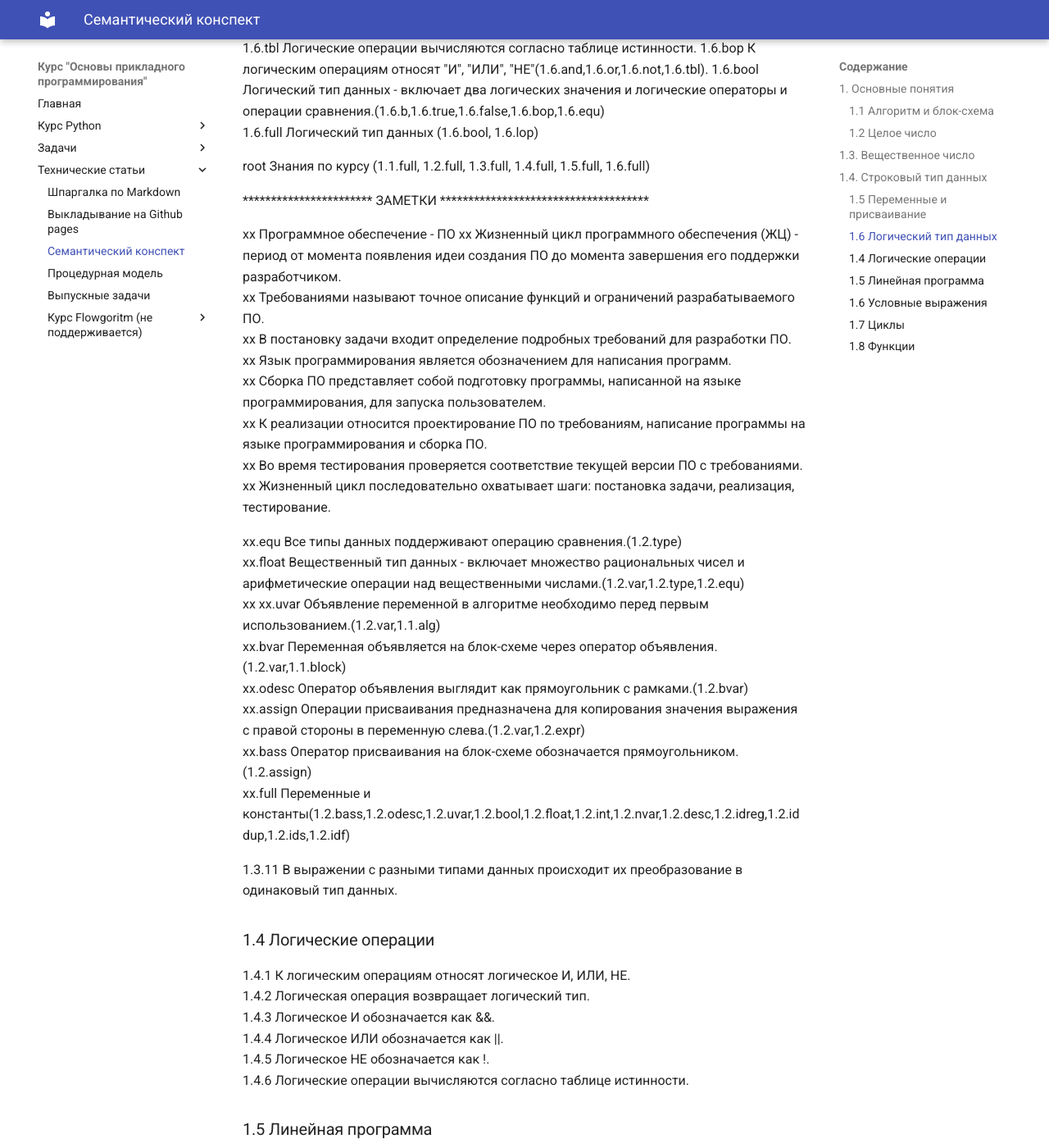
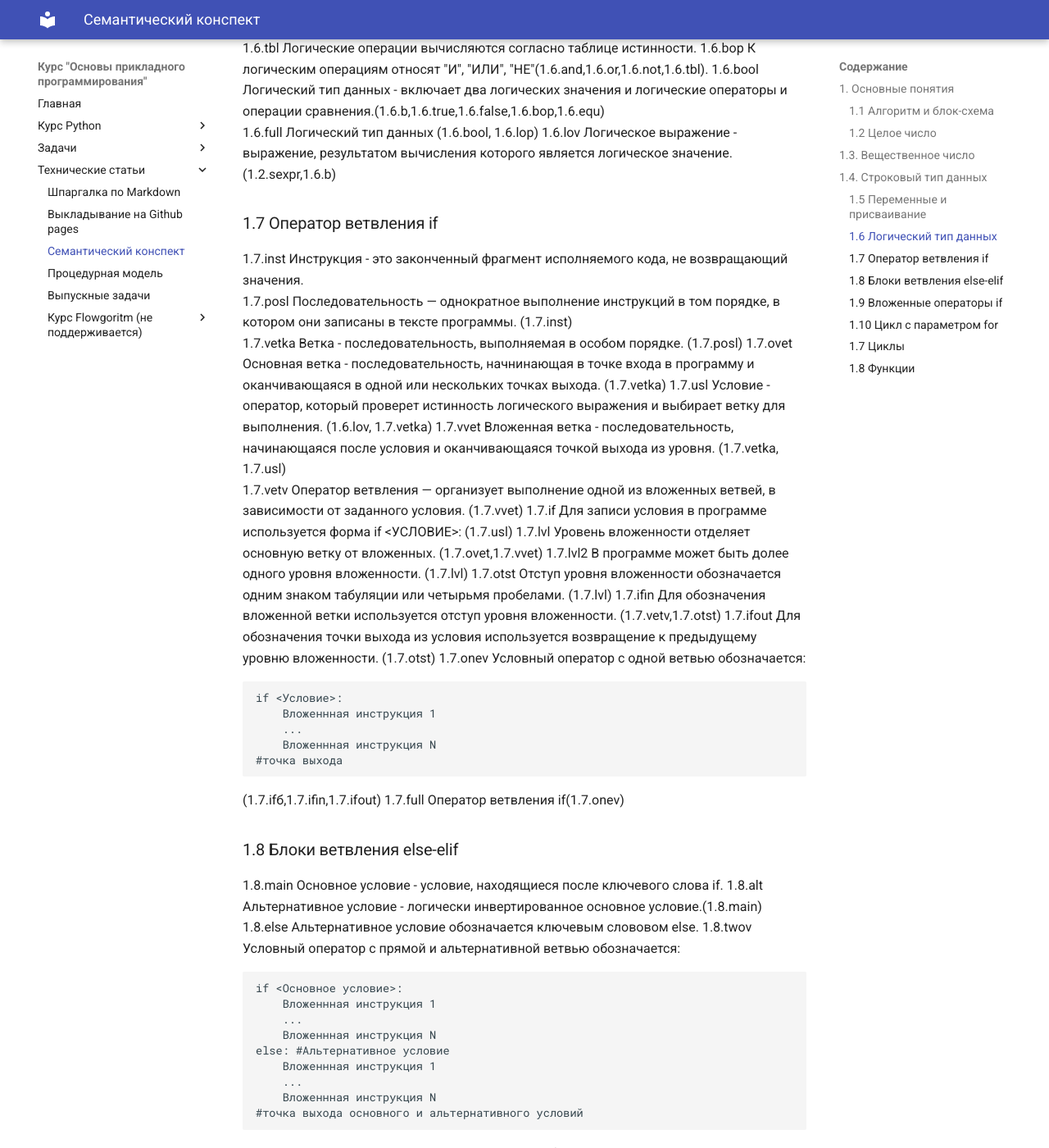
Before and after one commit to antlas1/studyprog, an MkDocs documentation site: the page built from docs/tech/semantic.md, in a window 1280 px wide and 1400 px high, scrolled down 2438 px. Shown: the whole window at 82% size. Built offline with MkDocs 1.6.1 and Material for MkDocs 9.7.7, drawn with Linux system fonts in a browser that asks for light colours; a script that is not in the unit is left out; some of the changed text lies outside the part shown.

Commit message:
upd model

````diff
--- a/docs/tech/semantic.md
+++ b/docs/tech/semantic.md
@@ -16,8 +16,8 @@
 1.1.full   Алгоритм и блок-схема (1.1.valg,1.1.prog,1.1.mbeg,1.1.step,1.1.obr,1.1.oval,1.1.blow,1.1.bfig,1.1.bread)
 
 ###1.2 Целое число
-1.2.type   Тип данных - определяет множество значений и операции над этими значениями.
-1.2.sexpr  Простым выражением называется совокупность значений, операций и скобок, которая возвращает значение.
+1.2.type   Тип данных определяет множество допустимых значений.
+1.2.sexpr  Простым выражением называется совокупность значений, операций и скобок, которая возвращает значение определенного типа данных. (1.2.type)
 1.2.plus   Операция сложения записывается как "+".
 1.2.minus  Операция вычитания записывается как "-".
 1.2.multy  Операция умножения записывается как "*".
@@ -26,18 +26,19 @@
 1.2.carif  К арифметическим операциям для целочисленного типа относят сложение, вычитание, умножение, деление и получения остатка от деления.  (1.2.plus,1.2.minus,1.2.multy,1.2.cdiv,1.2.odiv)
 1.2.cres   Целочисленные арифметические операции возвращают целое число. (1.2.carif)
 1.2.intmn  Множество целых чисел включает в себя положительные и отрицательные целые числа.
-1.2.int    Целочисленный тип данных включает множество целых чисел и целочисленные арифметические операции.(1.2.type,1.2.carif,1.2.intmn)
-1.2.skob Для управления приоритетом вычисления операций в выражении необходимо использовать скобки. (1.2.sexpr)
-1.2.full Целое число (1.2.int,1.2.skob,1.2.cres)
+1.2.int    Целочисленный тип данных включает множество целых чисел.(1.2.type,1.2.intmn)
+1.2.intv   Целочисленное выражение - выражение, составленные из целочисленного типа данных и целочисленных операций. (1.2.type,1.2.sexpr,1.2.carif,1.2.int)
+1.2.full Целое число (1.2.intv)
 
 ##1.3. Вещественное число
 1.3.floatmn  Множество вещественных чисел включает в себя рациональные числа.
 1.3.floatp   Вещественные числа записываются через точку (1.3.floatmn)
 1.3.div  Операция деления записывается как "/".
 1.3.farif  К арифметическим операциям для вещественного типа относят сложение, вычитание, умножение, деление. (1.2.plus,1.2.minus,1.2.multy,1.3.div)
-1.3.float    Вещественный тип данных включает множество вещественных чисел и вещественные арифметические операции.(1.2.type,1.3.farif,1.3.floatmn)
+1.3.float    Вещественный тип данных включает множество вещественных чисел.(1.2.type,1.3.farif,1.3.floatmn)
 1.3.floatret Арифметические операции для двух вещественных чисел возвращают вещественное число. (1.3.farif)
-1.3.full Вещественное число (1.3.floatret,1.3.float,1.3.floatp)
+1.2.floatv   Вещественное выражение - выражение, составленные из вещественного типа данных и арифметических операций для вещественного числа. (1.2.type,1.2.sexpr,1.3.floatret,1.3.float)
+1.3.full Вещественное число (1.3.floatv)
 
 ##1.4. Строковый тип данных
 1.4.string Строковый тип данных включает в себя символы алфавита.(1.2.type)
@@ -76,71 +77,110 @@
 1.6.bop К логическим операциям относят "И", "ИЛИ", "НЕ"(1.6.and,1.6.or,1.6.not,1.6.tbl).
 1.6.bool Логический тип данных - включает два логических значения и логические операторы и операции сравнения.(1.6.b,1.6.true,1.6.false,1.6.bop,1.6.equ)
 1.6.full  Логический тип данных (1.6.bool, 1.6.lop)
+1.6.lov Логическое выражение - выражение, результатом вычисления которого является логическое значение. (1.2.sexpr,1.6.b)
 
-root Знания по курсу (1.1.full, 1.2.full, 1.3.full, 1.4.full, 1.5.full, 1.6.full)
+###1.7 Оператор ветвления if
+1.7.inst Инструкция - это законченный фрагмент исполняемого кода, не возвращающий значения.
+1.7.posl Последовательность — однократное выполнение инструкций в том порядке, в котором они записаны в тексте программы. (1.7.inst)
+1.7.vetka Ветка - последовательность, выполняемая в особом порядке. (1.7.posl)
+1.7.ovet Основная ветка - последовательность, начнинающая в точке входа в программу и оканчивающаяся в одной или нескольких точках выхода. (1.7.vetka)
+1.7.usl Условие - оператор, который проверет истинность логического выражения и выбирает ветку для выполнения. (1.6.lov, 1.7.vetka)
+1.7.vvet Вложенная ветка - последовательность, начинающаяся после условия и оканчивающаяся точкой выхода из уровня. (1.7.vetka, 1.7.usl)
+1.7.vetv Оператор ветвления — организует выполнение одной из вложенных ветвей, в зависимости от заданного условия. (1.7.vvet)
+1.7.if Для записи условия в программе используется форма if <УСЛОВИЕ>: (1.7.usl)
+1.7.lvl Уровень вложенности отделяет основную ветку от вложенных. (1.7.ovet,1.7.vvet)
+1.7.lvl2 В программе может быть долее одного уровня вложенности. (1.7.lvl)
+1.7.otst Отступ уровня вложенности обозначается одним знаком табуляции или четырьмя пробелами. (1.7.lvl)
+1.7.ifin Для обозначения вложенной ветки используется отступ уровня вложенности. (1.7.vetv,1.7.otst)
+1.7.ifout Для обозначения точки выхода из условия используется возвращение к предыдущему уровню вложенности. (1.7.otst)
+1.7.onev Условный оператор с одной ветвью обозначается:
+	```
+	if <Условие>:
+		Вложеннная инструкция 1
+		...
+		Вложеннная инструкция N
+	#точка выхода
+	```
+	(1.7.ifб,1.7.ifin,1.7.ifout)
+1.7.full Оператор ветвления if(1.7.onev)
+
+###1.8 Блоки ветвления else-elif
+1.8.main Основное условие - условие, находящиеся после ключевого слова if.
+1.8.alt  Альтернативное условие - логически инвертированное основное условие.(1.8.main)
+1.8.else Альтернативное условие обозначается ключевым слововом else.
+1.8.twov Условный оператор с прямой и альтернативной ветвью обозначается:
+	```
+	if <Основное условие>:
+		Вложеннная инструкция 1
+		...
+		Вложеннная инструкция N
+	else: #Альтернативное условие
+	    Вложеннная инструкция 1
+		...
+		Вложеннная инструкция N
+	#точка выхода основного и альтернативного условий
+	```
+1.8.casc Каскадный условный оператор ветвью обозначается:
+	```
+	if <Основное условие>:
+		Вложеннная инструкция 1
+		...
+		Вложеннная инструкция N
+	elif <Допллнительное условие>:
+	    Вложеннная инструкция 1
+		...
+		Вложеннная инструкция N
+	#точка выхода каскада
+	```
+1.8.casc Каскадный условный оператор с альтернативной ветвью обозначается:
+	```
+	if <Основное условие>:
+		Вложеннная инструкция 1
+		...
+		Вложеннная инструкция N
+	elif <Допллнительное условие>:
+	    Вложеннная инструкция 1
+		...
+		Вложеннная инструкция N
+	else: #Альтернативное условие
+	    Вложеннная инструкция 1
+		...
+		Вложеннная инструкция N
+	#точка выхода каскада
+	```
+
+###1.9 Вложенные операторы if
+1.9.vlo Вложенный условный оператор:
+	```
+	if <Внешнее условие>:
+		if <Вложенное условие>:
+			Вложеннная инструкция 1
+			...
+			Вложеннная инструкция N
+		#точка выхода вложенного условия
+	#точка выхода внешнего условия
+	```
+
+###1.10 Цикл с параметром for
+1.10.  Циклом называется последовательность, которую для решения задачи требуется повторить несколько раз.
+1.10.  Тело цикла содержит последовательность инструкций.
+1.10.  Блок проверки условия - при истинности логического выражения внутри него продолжается выполнение тела цикла.
+1.10.  Цикл состоит из блока проверки условия и тела цикла.
+1.10.  Цикл с предусловием проверяет блок условия до начала выполнения тела цикла.
+1.10.  Параметрический цикл позволяет настроить число повторений в блоке условий.
+1.10.  Параметр цикла - специальная переменная которая меняется автоматически в блоке проверки условия.
+1.10.  Параметр цикла принимает одно из заданного множества значений.
+1.10.  Модификация параметра цикла происходит автоматически после каждого прохождения.
+1.10.  Инициализация параметра цикла выполняется первым значением из заданного множества.
+1.10.  Заданное множество значений определяется функцией range
+1.10.  Для записи цикла с параметром используется конструкция for <ПЕРЕМЕННАЯ> in range(<НАСТРОЙКИ>):
+1.10.  Тело цикла выделяется следующим уровнем вложенности.
+1.10.  Окончание тела цикла определяется возвратом к предыдущему уровню вложенности.
+
+root Знания по курсу (1.1.full, 1.2.full, 1.3.full, 1.4.full, 1.5.full, 1.6.full,1.7.full)
 
 
 *********************** ЗАМЕТКИ *************************************
-
-xx Программное обеспечение - ПО
-xx Жизненный цикл программного обеспечения (ЖЦ) - период от момента появления идеи создания ПО до момента завершения его поддержки разработчиком.
-xx Требованиями называют точное описание функций и ограничений разрабатываемого ПО.
-xx В постановку задачи входит определение подробных требований для разработки ПО.
-xx Язык программирования является обозначением для написания программ.
-xx Сборка ПО представляет собой подготовку программы, написанной на языке программирования, для запуска пользователем.
-xx К реализации относится проектирование ПО по требованиям, написание программы на языке программирования и сборка ПО.
-xx Во время тестирования проверяется соответствие текущей версии ПО с требованиями.
-xx Жизненный цикл последовательно охватывает шаги: постановка задачи, реализация, тестирование.
-
-xx.equ Все типы данных поддерживают операцию сравнения.(1.2.type)
-xx.float Вещественный тип данных - включает множество рациональных чисел и арифметические операции над вещественными числами.(1.2.var,1.2.type,1.2.equ)
-xx
-xx.uvar Объявление переменной в алгоритме необходимо перед первым использованием.(1.2.var,1.1.alg)
-xx.bvar Переменная объявляется на блок-схеме через оператор объявления.(1.2.var,1.1.block)
-xx.odesc Оператор объявления выглядит как прямоугольник с рамками.(1.2.bvar)
-xx.assign Операции присваивания предназначена для копирования значения выражения с правой стороны в переменную слева.(1.2.var,1.2.expr)
-xx.bass Оператор присваивания на блок-схеме обозначается прямоугольником.(1.2.assign)
-xx.full Переменные и константы(1.2.bass,1.2.odesc,1.2.uvar,1.2.bool,1.2.float,1.2.int,1.2.nvar,1.2.desc,1.2.idreg,1.2.iddup,1.2.ids,1.2.idf)
-
-
-
-
-1.3.11 В выражении с разными типами данных происходит их преобразование в одинаковый тип данных.
-
-###1.4 Логические операции
-
-
-1.4.1 К логическим операциям относят логическое И, ИЛИ, НЕ.
-1.4.2 Логическая операция возвращает логический тип.
-1.4.3 Логическое И обозначается как &&.
-1.4.4 Логическое ИЛИ обозначается как ||.
-1.4.5 Логическое НЕ обозначается как !.
-1.4.6 Логические операции вычисляются согласно таблице истинности.
-
-
-
-
-###1.5 Линейная программа
-1.5.1 Программа должна иметь одну точку входа.
-1.5.2 Программа должна иметь хотя бы одну точку завершения.
-1.5.3 Инструкция - это законченный фрагмент исполняемого кода, не возвращающий значения.
-1.5.4 Программа выполняет последовательно набор инструкций.
-1.5.5 Ввод - этап получения значений от пользователя для установки в переменные.
-1.5.6 Обработка - этап выполнения операций над переменными.
-1.5.7 Вывод - этап представления результата пользователю.
-1.5.8 Линейная программа состоит из последовательного этапа ввода, обработки и вывода.
-
-
-
-
-###1.6 Условные выражения
-
-1.6.1 Условный оператор - оператор, обеспечивающий выполнение группы инструкций только при условии истинности логического выражения.
-1.6.2 Условный оператор с одной ветвью:  ЕСЛИ (Условие) - КОНЕЦ.
-1.6.3 Условный оператор с двумя ветвями: ЕСЛИ (Условие) - ИНАЧЕ - КОНЕЦ.
-1.6.4 Условный оператор с несколькими условиями: ЕСЛИ (Условие1) - ЕСЛИ (Условие2) - КОНЕЦ.
-1.6.5 Условный оператор может быть вложенным.
-
 
 ###1.7 Циклы
 1.7.1  Циклом называется группа инструкций, которую для решения задачи требуется повторить несколько раз.
````
Also changed, not shown: docs/tech/procedural.md (+3 -16 lines).
